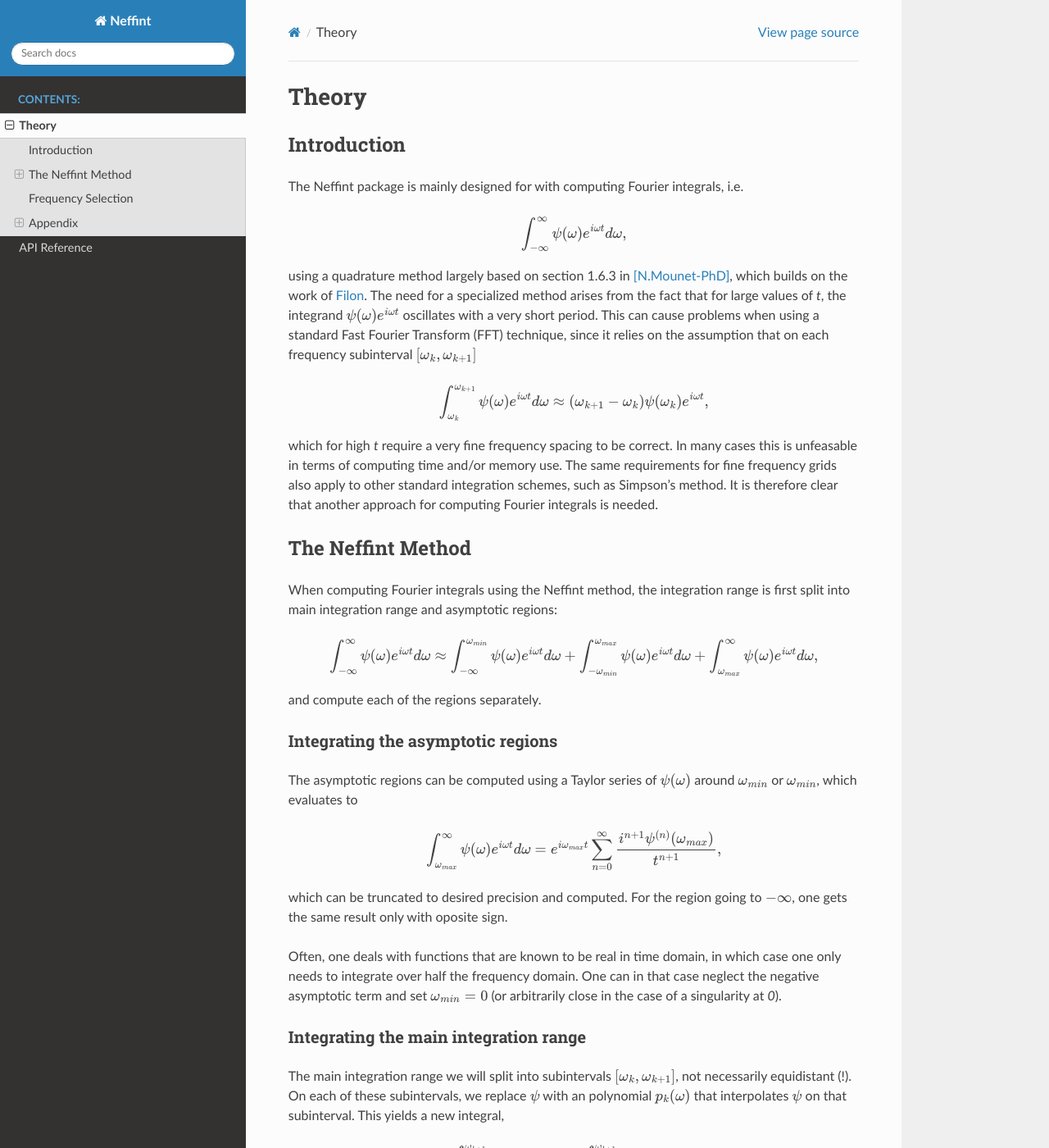
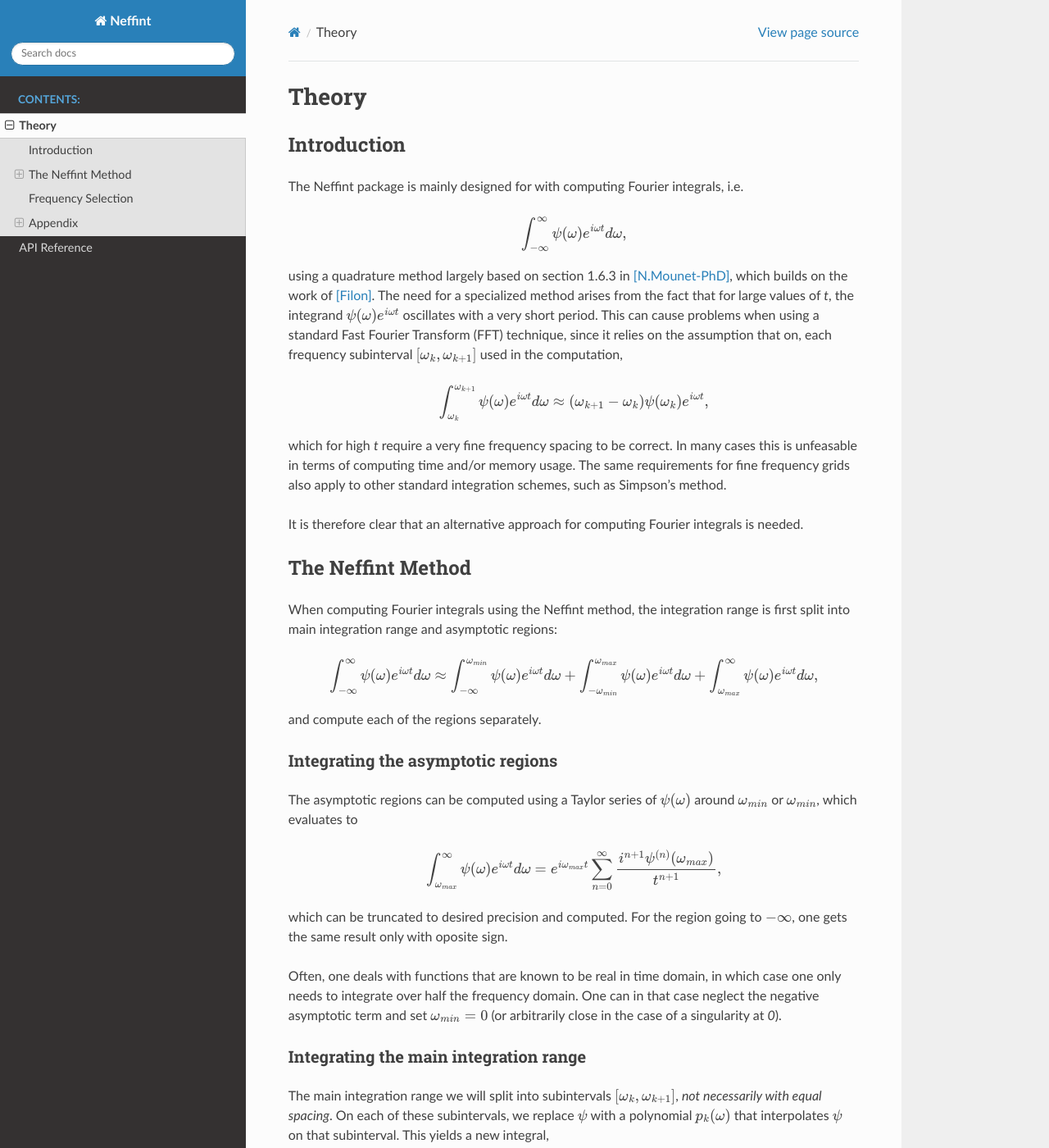
Before and after one commit to neffint/neffint, a Sphinx documentation site: the page built from docs/source/theory.rst, in a window 1280 px wide and 1400 px high. Shown: the whole window at 82% size. Built offline with Sphinx 7.4.7 and the Read the Docs theme 2.0.0, drawn with Linux system fonts in a browser that asks for light colours; some of the changed text lies outside the part shown.

Commit message:
update theory.rst

```diff
--- a/docs/source/theory.rst
+++ b/docs/source/theory.rst
@@ -9,19 +9,22 @@
 .. math::
     \int_{-\infty}^{\infty} \psi(\omega) e^{i \omega t} d\omega,
 
-using a quadrature method largely based on section 1.6.3 in [N.Mounet-PhD]_, which builds on the work of Filon_.
-The need for a specialized method arises from the fact that for large values of `t`, the integrand :math:`\psi(\omega) e^{i \omega t}` oscillates with a very short period.
+using a quadrature method largely based on section 1.6.3 in [N.Mounet-PhD]_, which builds on the work of [Filon]_.
+The need for a specialized method arises from the fact that for large values of `t`,
+the integrand :math:`\psi(\omega) e^{i \omega t}` oscillates with a very short period.
 This can cause problems when using a standard Fast Fourier Transform (FFT) technique,
-since it relies on the assumption that on each frequency subinterval :math:`[\omega_k, \omega_{k+1}]`
+since it relies on the assumption that on, each frequency subinterval :math:`[\omega_k, \omega_{k+1}]` used in the computation,
 
 .. math::
     \int_{\omega_k}^{\omega_{k+1}} \psi(\omega) e^{i \omega t} d\omega
     \approx
     (\omega_{k+1} - \omega_k) \psi(\omega_k) e^{i \omega t},
 
-which for high `t` require a very fine frequency spacing to be correct. In many cases this is unfeasable in terms of computing time and/or memory use.
+which for high `t` require a very fine frequency spacing to be correct.
+In many cases this is unfeasable in terms of computing time and/or memory usage.
 The same requirements for fine frequency grids also apply to other standard integration schemes, such as Simpson's method.
-It is therefore clear that another approach for computing Fourier integrals is needed.
+
+It is therefore clear that an alternative approach for computing Fourier integrals is needed.
 
 
 The Neffint Method
@@ -42,25 +45,30 @@
 Integrating the asymptotic regions
 ~~~~~~~~~~~~~~~~~~~~~~~~~~~~~~~~~~
 
-The asymptotic regions can be computed using a Taylor series of :math:`\psi(\omega)` around :math:`\omega_{min}` or :math:`\omega_{min}`, which evaluates to
+The asymptotic regions can be computed using a Taylor series of :math:`\psi(\omega)`
+around :math:`\omega_{min}` or :math:`\omega_{min}`, which evaluates to
 
 .. math::
     \int_{\omega_{max}}^{\infty} \psi(\omega) e^{i \omega t} d\omega
     =
     e^{i \omega_{max} t} \sum_{n=0}^\infty \frac{ i^{n+1} \psi^{(n)}(\omega_{max})}{t^{n+1}},
 
-which can be truncated to desired precision and computed. For the region going to :math:`-\infty`, one gets the same result only with oposite sign.
+which can be truncated to desired precision and computed. For the region going to :math:`-\infty`,
+one gets the same result only with oposite sign.
 
-Often, one deals with functions that are known to be real in time domain, in which case one only needs to integrate over half the frequency domain.
-One can in that case neglect the negative asymptotic term and set :math:`\omega_{min} = 0` (or arbitrarily close in the case of a singularity at `0`).
+Often, one deals with functions that are known to be real in time domain,
+in which case one only needs to integrate over half the frequency domain.
+One can in that case neglect the negative asymptotic term and set :math:`\omega_{min} = 0`
+(or arbitrarily close in the case of a singularity at `0`).
 
 
 Integrating the main integration range
 ~~~~~~~~~~~~~~~~~~~~~~~~~~~~~~~~~~~~~~
 
-The main integration range we will split into subintervals :math:`[\omega_k, \omega_{k+1}]`, not necessarily equidistant (!).
-On each of these subintervals, we replace :math:`\psi` with an polynomial :math:`p_k(\omega)` that interpolates :math:`\psi` on that subinterval.
-This yields a new integral,
+The main integration range we will split into subintervals :math:`[\omega_k, \omega_{k+1}]`,
+`not necessarily with equal spacing`.
+On each of these subintervals, we replace :math:`\psi` with a polynomial :math:`p_k(\omega)`
+that interpolates :math:`\psi` on that subinterval. This yields a new integral,
 
 .. math::
     \int_{\omega_k}^{\omega_{k+1}} \psi(\omega) e^{i \omega t} d\omega
@@ -87,6 +97,7 @@
 
 To select frequencies, we can make use of the inequality
 
+.. Using \left and \right (og \big or similar) on the absolute value signs change the colour to make them almost invisible, for some reason
 .. math::
     | \left( \int_{\omega_{min}}^{\omega_{max}} \psi(\omega) e^{i \omega t} d\omega - \int_{\omega_{min}}^{\omega_{max}} p(\omega) e^{i \omega t} d\omega \right) |
     \leq
```
Also changed, not shown: other parts of docs/source/theory.rst (+4 -2 lines).
